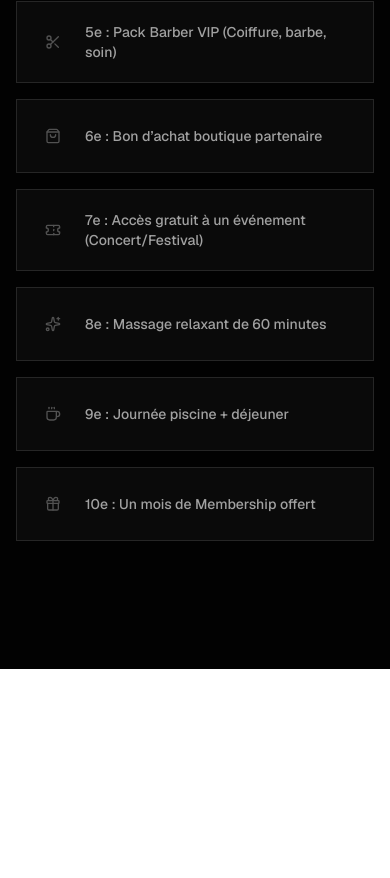
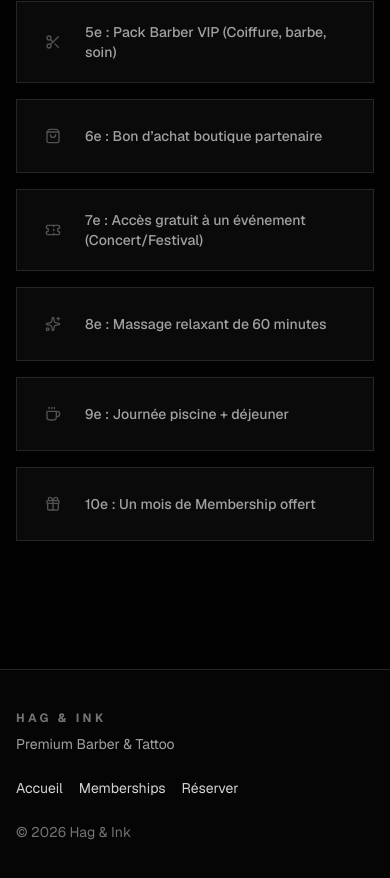
Before and after one commit to RobustCode-Incorporated/hag-ink-robust, a Next.js app: page /client in a window 390 px wide. Shown: the part 5368-6246 px from the top of the page. Before the commit the page ends 6037 px from the top, so only its background shows below. Built offline with nearby package versions, Linux system fonts and the light colour scheme.

Commit message:
Restore client footer while keeping phone validation

```diff
--- a/src/app/client/page.tsx
+++ b/src/app/client/page.tsx
@@ -455,6 +455,25 @@ export default function ClientPage() {
           )}
         </form>}
       </SlideOver>
+
+      <footer className="border-t border-neutral-800 bg-[#050505] text-neutral-400">
+        <div className="mx-auto flex max-w-7xl flex-col gap-6 px-4 py-10 md:flex-row md:items-center md:justify-between">
+          <div>
+            <div className="text-xs font-bold uppercase tracking-[0.28em] text-neutral-500">Hag &amp; Ink</div>
+            <p className="mt-2 text-sm text-neutral-400">Premium Barber &amp; Tattoo</p>
+          </div>
+
+          <div className="flex flex-wrap items-center gap-4 text-sm">
+            <button type="button" onClick={() => window.scrollTo({ top: 0, behavior: 'smooth' })} className="text-neutral-300 transition hover:text-white">Accueil</button>
+            <button type="button" onClick={() => document.getElementById('memberships')?.scrollIntoView({ behavior: 'smooth' })} className="text-neutral-300 transition hover:text-white">Memberships</button>
+            <button type="button" onClick={() => setIsBookingOpen(true)} className="text-neutral-300 transition hover:text-white">Réserver</button>
+          </div>
+
+          <div className="text-sm text-neutral-500">
+            © {new Date().getFullYear()} Hag &amp; Ink
+          </div>
+        </div>
+      </footer>
     </main>
   );
 }
```
